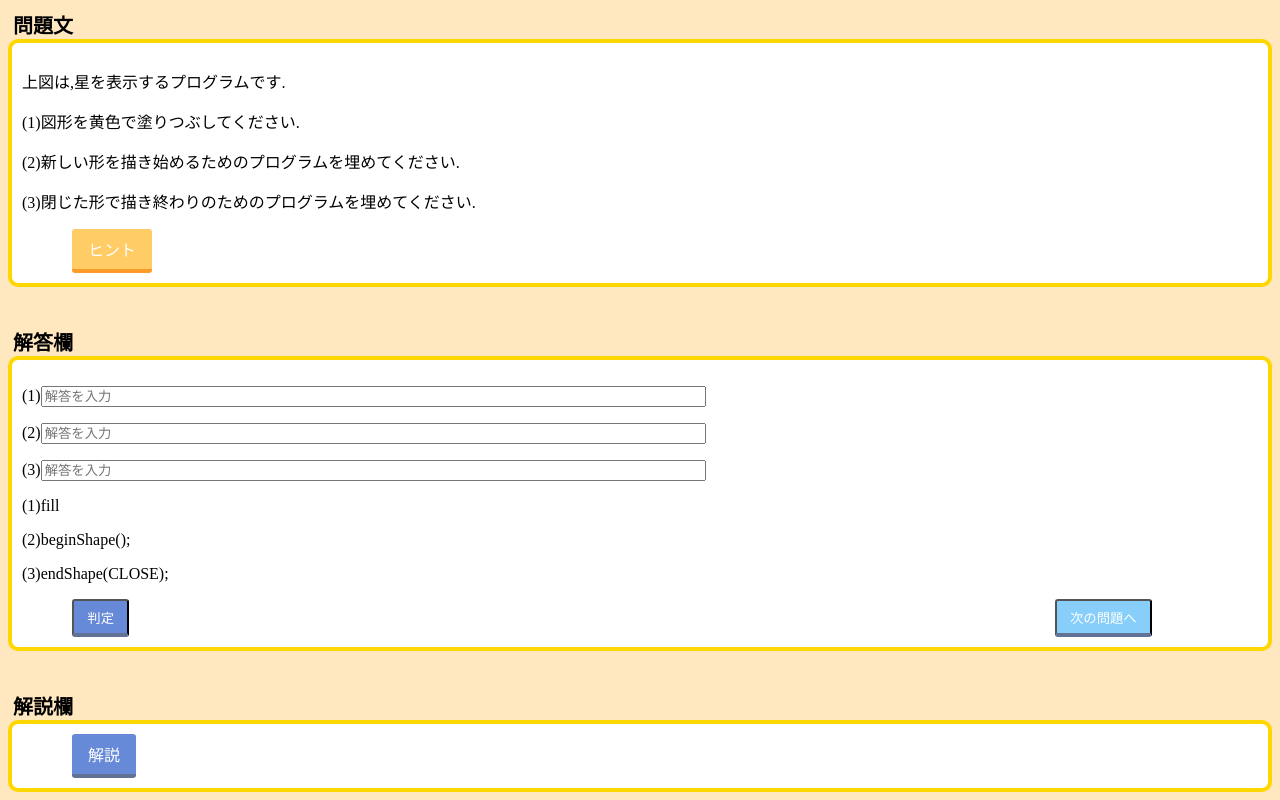
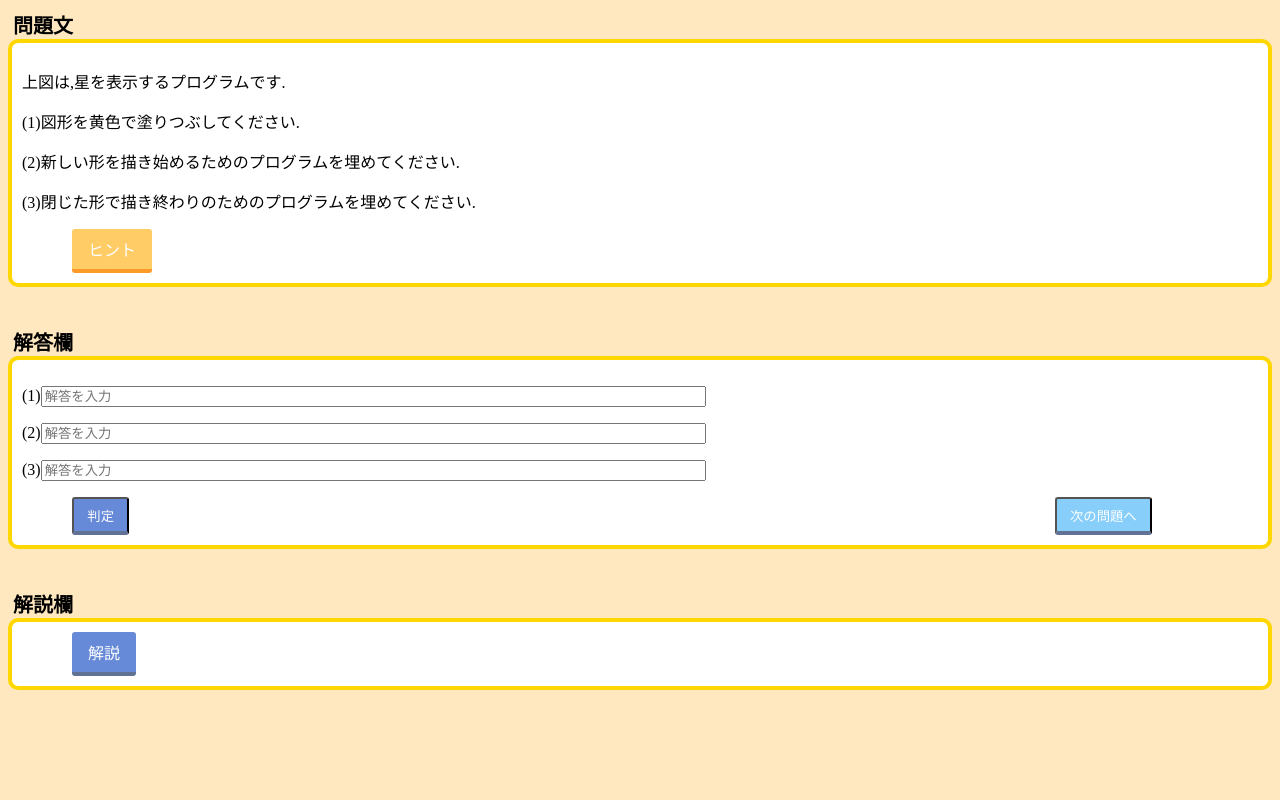
Before and after one commit to o-saringu/3-2_tyukyuu, a plain HTML site: page index.html in a window 1280 px wide. Shown: the part 746-1546 px from the top of the page. After the commit the page ends 1444 px from the top, so only its background shows below. Drawn offline with Linux system fonts and the light colour scheme.

Commit message:
Update index.html

```diff
--- a/index.html
+++ b/index.html
@@ -58,9 +58,6 @@
 	<label>(3)<input type="text" id="three" size="80" placeholder="解答を入力"></label>
 	<p id = "text3"></p>
 	</p>
-	<p>(1)fill</p>
-	<p>(2)beginShape();</p>
-	<p>(3)endShape(CLOSE);</p>
 
 	<input type="button" id="btn" value="判定">
 
```
